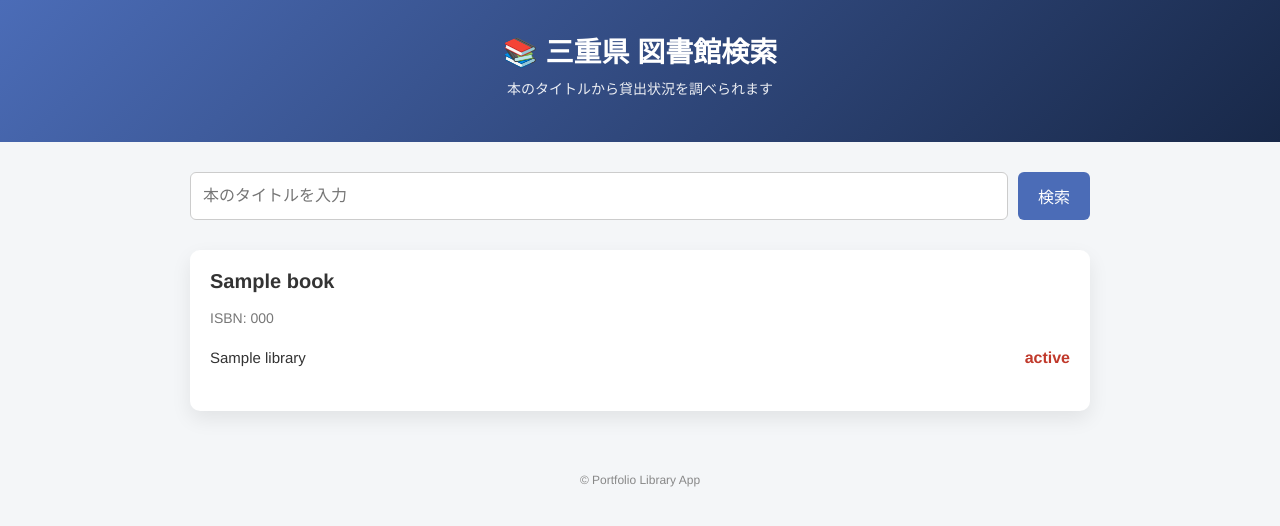
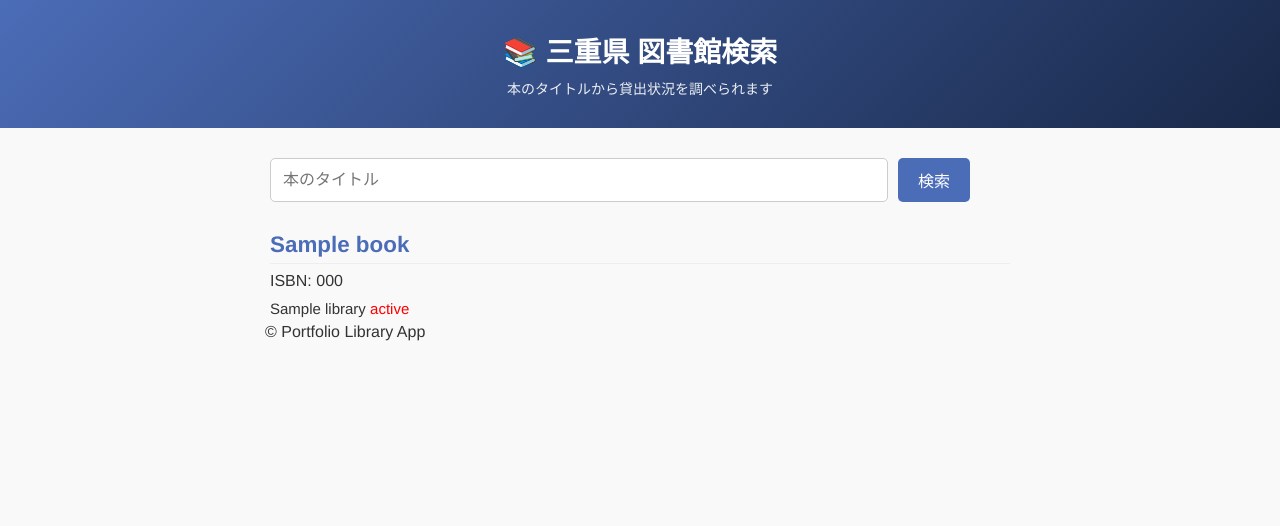
Before and after one commit to takezo77/Reserch-library, a Flask app: template templates/index.html in a window 1280 px wide. Shown: the top 526 px of the page. Run offline with Flask 3, Linux system fonts and the light colour scheme; the template is opened without the code that fills it: most values are stand-ins (such as "Sample title", 1, 10 or a date in 2020).

Commit message:
Update CSS and search form layout

```diff
--- a/static/style.css
+++ b/static/style.css
@@ -1,14 +1,20 @@
-/* 全体 */
+/* ===== Reset & Base ===== */
+* {
+    box-sizing: border-box;
+    margin: 0;
+    padding: 0;
+}
+
 body {
-    margin: 0;
-    font-family: "Helvetica Neue", "Arial", sans-serif;
-    background: #f4f6f8;
+    font-family: 'Helvetica Neue', Arial, sans-serif;
+    background-color: #f9f9f9;
+    padding: 0;
     color: #333;
 }
 
-/* ヘッダー */
+/* ===== ヘッダー ===== */
 .header {
-    background: linear-gradient(135deg, #4b6cb7, #182848);
+    background: linear-gradient(135deg, #4b6cb7, #182848); /* 前のグラデーション */
     color: #fff;
     padding: 30px 20px;
     text-align: center;
@@ -25,107 +31,161 @@ body {
     opacity: 0.9;
 }
 
-/* コンテナ */
 .container {
-    max-width: 900px;
-    margin: 30px auto;
-    padding: 0 20px;
+    max-width: 800px;   /* 最大幅を設定 */
+    margin: 0 auto;     /* 中央寄せ */
+    padding: 0 15px;    /* 左右に15pxの余白 */
 }
 
-/* 検索フォーム */
+/* 個別の本のブロック */
+.book {
+    border: 1px solid #ccc;
+    border-radius: 8px;
+    padding: 15px;
+    margin-bottom: 20px;
+    background-color: #fefefe;
+    word-wrap: break-word;
+    overflow-wrap: break-word;
+}
+
+footer {
+    padding-left: 10px;
+    padding-right: 10px;
+}
+/* ===== 検索フォーム ===== */
 .search-form {
     display: flex;
+    flex-wrap: wrap;
     gap: 10px;
-    margin-bottom: 30px;
+    justify-content: center;
+    margin: 30px auto;
+    max-width: 700px;
 }
 
-.search-form input {
+.search-form input[type="text"] {
     flex: 1;
     padding: 12px;
     font-size: 16px;
-    border-radius: 6px;
+    border-radius: 5px;
     border: 1px solid #ccc;
+    min-width: 0;
+    transition: border-color 0.3s;
+}
+
+.search-form input[type="text"]:focus {
+    border-color: #4b6cb7;
+    outline: none;
+    padding: 10px 20px;
 }
 
 .search-form button {
-    padding: 12px 20px;
+    padding: 10px 20px;
     font-size: 16px;
+    border-radius: 5px;
     border: none;
-    border-radius: 6px;
-    background: #4b6cb7;
+    background-color: #4b6cb7;
     color: #fff;
     cursor: pointer;
+    flex-shrink: 0;
+    transition: background-color 0.3s;
 }
 
 .search-form button:hover {
-    background: #3a57a0;
+    background-color: #182848;
 }
 
-/* 本カード */
-.book-card {
-    background: #fff;
+/* 小さい画面（スマホ）用 */
+@media (max-width: 600px) {
+    .search-form {
+        flex-direction: column;
+        align-items: stretch;
+    }
+
+    .search-form button {
+        width: 100%;
+    }
+}
+
+/* ===== 検索結果カード ===== */
+.book-container {
+    background-color: #fff;
     border-radius: 10px;
+    box-shadow: 0 3px 10px rgba(0,0,0,0.1);
     padding: 20px;
-    margin-bottom: 25px;
-    box-shadow: 0 8px 20px rgba(0,0,0,0.08);
+    margin: 20px auto;
+    max-width: 700px;
+    transition: transform 0.2s;
+}
+
+.book-container:hover {
+    transform: translateY(-3px);
 }
 
 .book-title {
-    margin-top: 0;
-    font-size: 20px;
+    font-size: 1.4rem;
+    margin-bottom: 8px;
+    color: #4b6cb7; /* グラデーション色と統一感 */
+    border-bottom: 1px solid #eee;
+    padding-bottom: 5px;
 }
 
-.isbn {
-    color: #777;
-    font-size: 14px;
+.book-container p {
+    margin-bottom: 8px;
 }
 
-/* 図書館リスト */
-.library-list {
+/* ===== ライブラリステータス ===== */
+ul {
     list-style: none;
-    padding: 0;
-    margin-top: 15px;
+    padding-left: 0;
+    margin-top: 10px;
 }
 
-.library-item {
-    display: flex;
-    justify-content: space-between;
-    padding: 8px 0;
-    border-bottom: 1px solid #eee;
-}
-
-.library-item:last-child {
-    border-bottom: none;
-}
-
-.library-name {
+li {
+    margin-bottom: 6px;
     font-size: 15px;
 }
 
-/* ステータス */
-.status {
+.ok {
+    color: green;
     font-weight: bold;
 }
 
-.ok {
-    color: #2e8b57;
+.ng {
+    color: red;
 }
 
-.ng {
-    color: #c0392b;
+/* ===== エラーメッセージ ===== */
+.error {
+    color: #721c24;
+    background-color: #f8d7da;
+    border: 1px solid #f5c6cb;
+    padding: 10px 15px;
+    border-radius: 5px;
+    margin-bottom: 20px;
+    font-weight: bold;
 }
 
-/* その他 */
-.no-data,
-.no-result {
-    color: #666;
-    text-align: center;
-    margin-top: 20px;
+/* ===== フッターや区切り線 ===== */
+hr {
+    border: none;
+    border-top: 1px solid #ccc;
+    margin: 30px 0;
 }
 
-.footer {
-    text-align: center;
-    padding: 20px;
-    font-size: 12px;
-    color: #888;
+
+/* 小さい画面用の調整 */
+@media (max-width: 600px) {
+    .book h3 {
+        font-size: 18px;
+    }
+    .book p, .book li {
+        font-size: 14px;
+    }
 }
+
+/* 画面が広いとき */
+@media screen and (min-width: 755px) {
+    .search-form {
+        margin-left: 15px;  /* 左側を少し広く */
+    }
+}
--- a/templates/index.html
+++ b/templates/index.html
@@ -2,6 +2,7 @@
 <html lang="ja">
 <head>
     <meta charset="UTF-8">
+    <meta name="viewport" content="width=device-width, initial-scale=1.0">
     <title>三重県 図書館検索</title>
     <link rel="stylesheet" href="{{ url_for('static', filename='style.css') }}">
 </head>
@@ -13,11 +14,11 @@
 </header>
 
 <div class="container">
-    <form method="get" class="search-form">
-        <input type="text" name="q" value="{{ q }}" placeholder="本のタイトルを入力">
+    <form class="search-form" method="get">
+        <input type="text" name="q" value="{{ q }}" placeholder="本のタイトル">
         <button type="submit">検索</button>
     </form>
-
+<div class="container">
     {% if books %}
         {% for book in books %}
             <div class="book-card">
@@ -48,6 +49,6 @@
 <footer class="footer">
     <p>© Portfolio Library App</p>
 </footer>
-
+</div>
 </body>
 </html>
```
